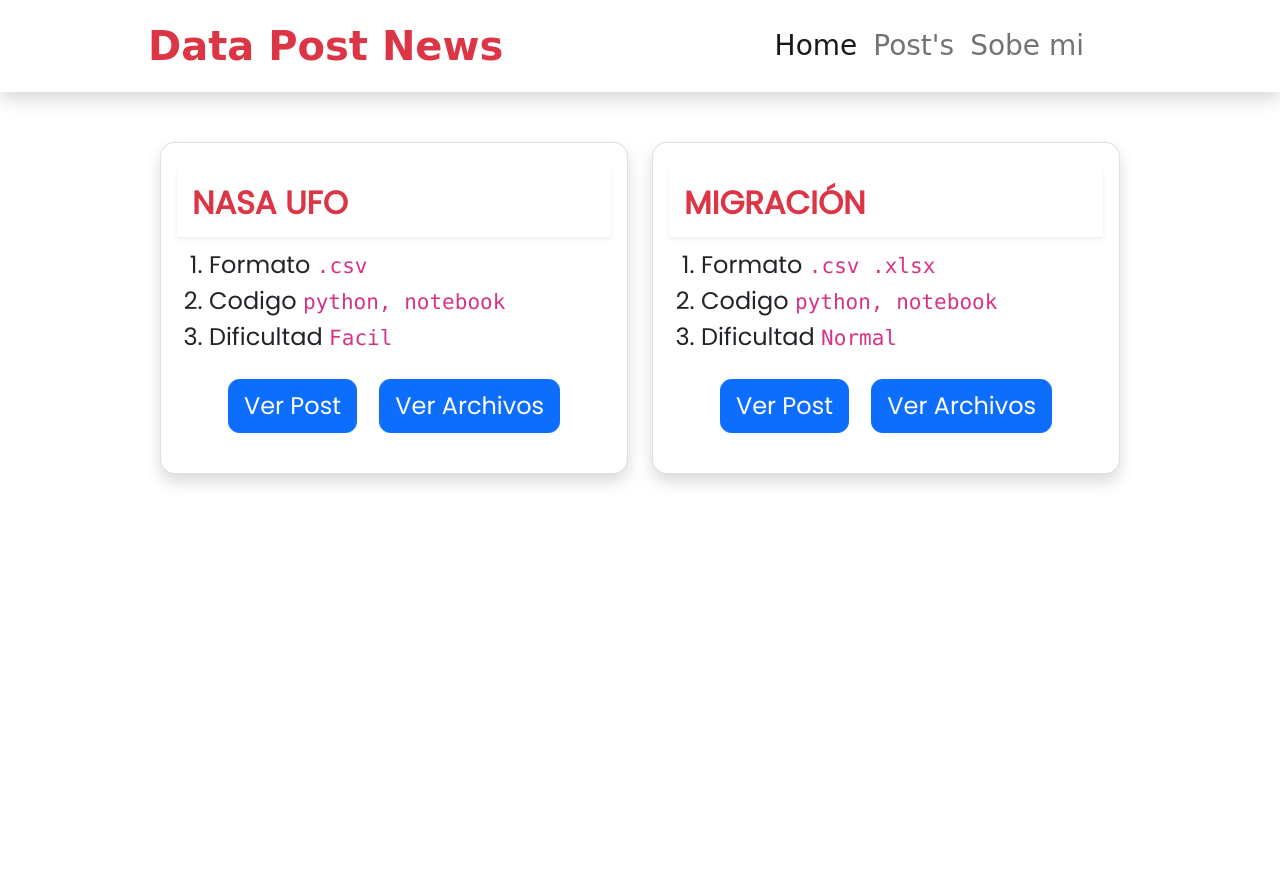
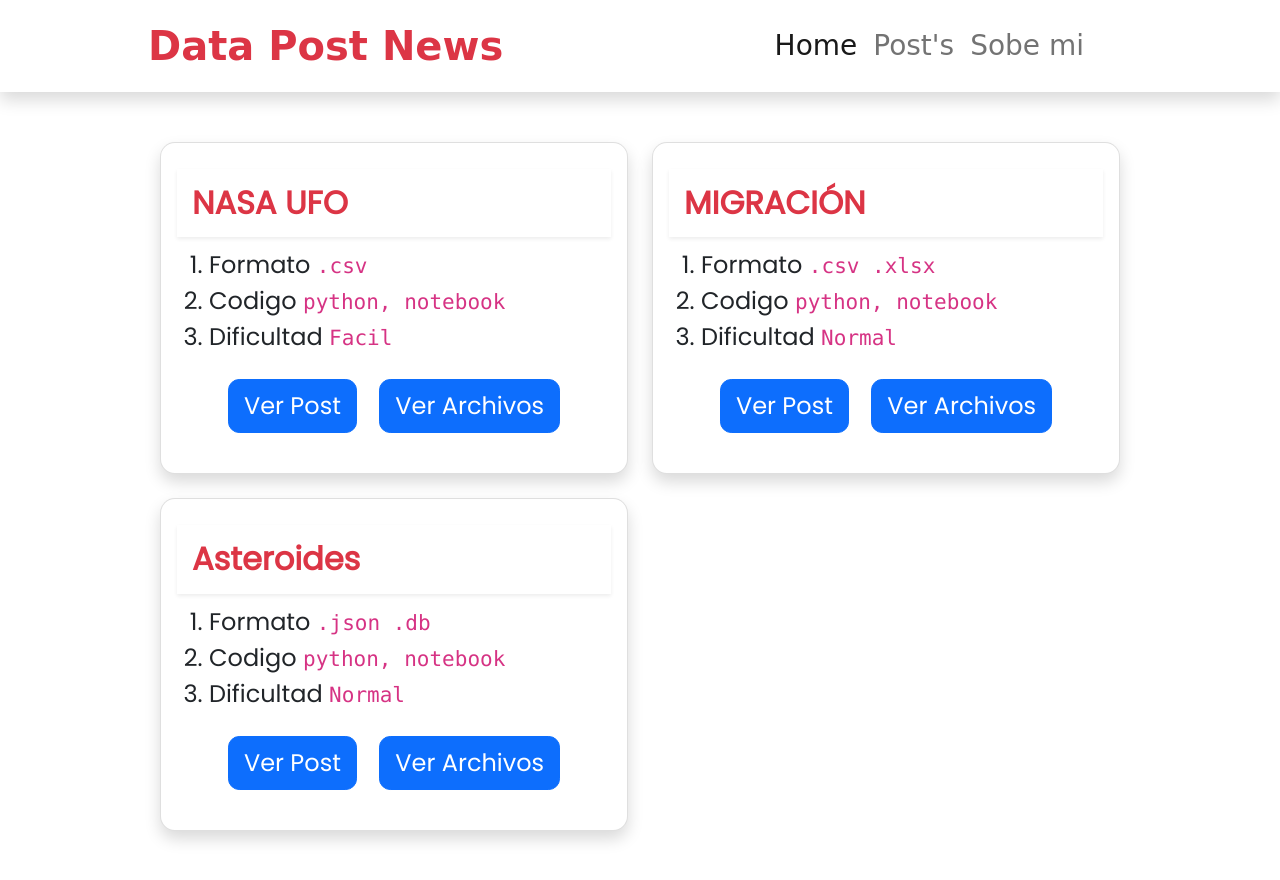
Before and after one commit to lrondan/blog, a plain HTML site: page index.html in a window 1280 px wide. Before the commit the page ends 800 px from the top, so only its background shows below. Drawn offline with Linux system fonts and the light colour scheme; a web font is replaced by a local one.

Commit message:
asteroids init

```diff
--- a/index.html
+++ b/index.html
@@ -95,6 +95,34 @@
                 </div>
             </div>
         </div>
+
+        <!--ASTEROIDS-->
+        <div class="col">
+            <div class="card shadow">
+                <div class="card-body">
+                    <h2 class="card-title text-danger fw-bold shadow-sm">
+                        Asteroides
+                    </h2>
+                    <ol>
+                        <li>
+                            Formato <code>.json .db</code>
+                        </li>
+                        <li>
+                            Codigo <code>python, notebook</code>
+                        </li>
+                        <li>
+                            Dificultad <code>Normal</code>
+                        </li>
+                    </ol>
+                    <div class="my-3 text-center">
+                        <a href="./templates/asteroids.html" class="btn btn-primary">Ver Post</a>
+                        <a href="https://github.com/lrondan/data_briefcase" class="btn btn-primary">Ver Archivos</a>
+                    </div>
+                </div>
+            </div>
+        </div>
+
+
     </div>
 </main>
 
```
Also changed, not shown: templates/asteroids.html (added, +42 -0 lines).
